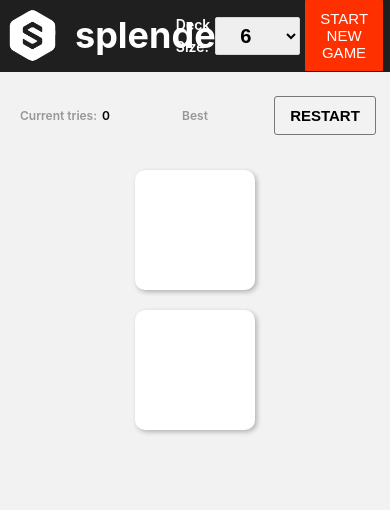
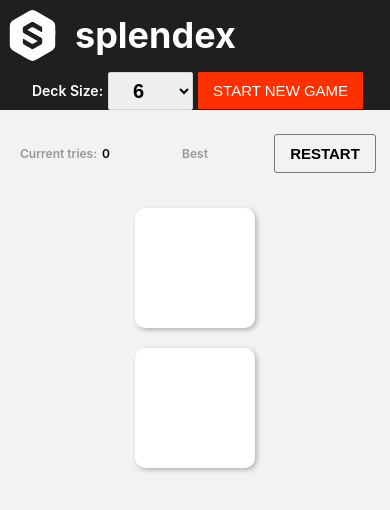
Before and after one commit to swiss1111/card-matching-game, a Next.js app: page /1 in a window 390 px wide. Shown: the top 510 px of the page. Built offline with nearby package versions, Linux system fonts and the light colour scheme.

Commit message:
responsive design for header

```diff
--- a/components/gameTable/gameTable.tsx
+++ b/components/gameTable/gameTable.tsx
@@ -13,6 +13,7 @@ export default function GameTable({size}: GameTableProps) {
 
     useEffect(() => {
         createGame();
+        setSteps(0);
     }, [size])
 
     function resetGame() {
--- a/components/layout/layout.module.css
+++ b/components/layout/layout.module.css
@@ -5,7 +5,7 @@
 
 .header {
   display: flex;
-  flex-direction: row;
+  flex-flow: row wrap;
   justify-content: space-between;
   background-color: #1f1f1f;
   color: #ffffff
@@ -15,6 +15,7 @@
   display: flex;
   align-items: center;
   flex: 1;
+  min-width: 333px;
 }
 
 .headerHomeLink {
@@ -28,10 +29,12 @@
 
 .centerSection {
   flex: 1;
+  min-width: 333px;
 }
 
 .rightSection {
   flex: 1;
+  min-width: 333px;
 }
 
 .headerTitle {
```
